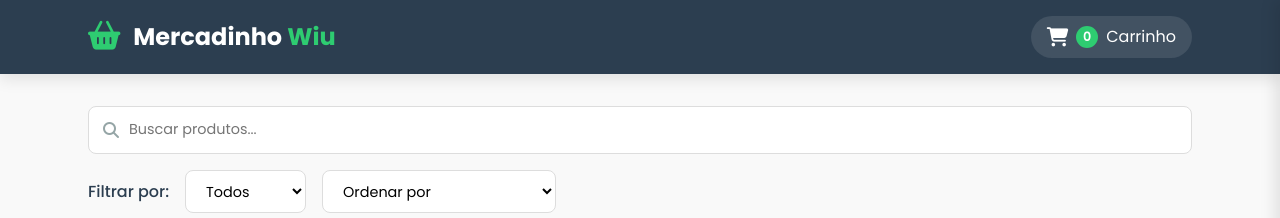
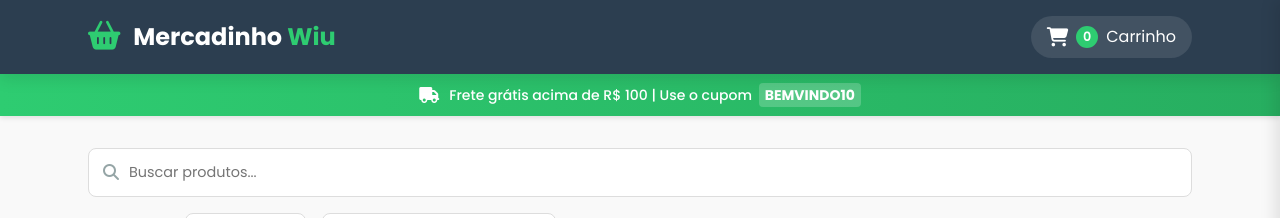
Before and after one commit to notwiu/mercadinho-wiu, a plain HTML site: page index.html in a window 1280 px wide. Shown: the top 218 px of the page. Drawn offline with Linux system fonts and the light colour scheme.

Commit message:
Barra de frete gratis

```diff
--- a/index.html
+++ b/index.html
@@ -24,7 +24,12 @@
       </div>
     </div>
   </header>
-
+  <div class="notification-bar">
+        <div class="notification-content">
+            <i class="fas fa-truck"></i>
+            <span>Frete grátis acima de R$ 100 | Use o cupom <strong>BEMVINDO10</strong></span>
+        </div>
+    </div>
   <div class="main-container">
     <section id="filtros">
       <div class="search-container">
--- a/style.css
+++ b/style.css
@@ -925,3 +925,49 @@ header {
   border-radius: 4px;
   margin-left: 0.5rem;
 }
+
+.notification-bar {
+    background: linear-gradient(90deg, #2ecc71, #27ae60);
+    color: white;
+    text-align: center;
+    padding: 10px 0;
+    font-size: 14px;
+    font-weight: 500;
+    position: relative;
+    box-shadow: 0 2px 5px rgba(0,0,0,0.1);
+}
+
+.notification-content {
+    max-width: 1200px;
+    margin: 0 auto;
+    padding: 0 20px;
+    display: flex;
+    align-items: center;
+    justify-content: center;
+    gap: 10px;
+}
+
+.notification-bar i {
+    font-size: 16px;
+}
+
+.notification-bar strong {
+    font-weight: 700;
+    background-color: rgba(255,255,255,0.2);
+    padding: 2px 6px;
+    border-radius: 4px;
+    margin-left: 3px;
+}
+
+/* Responsivo */
+@media (max-width: 600px) {
+    .notification-bar {
+        font-size: 12px;
+        padding: 8px 0;
+    }
+
+    .notification-content {
+        flex-direction: column;
+        gap: 5px;
+    }
+}
```
